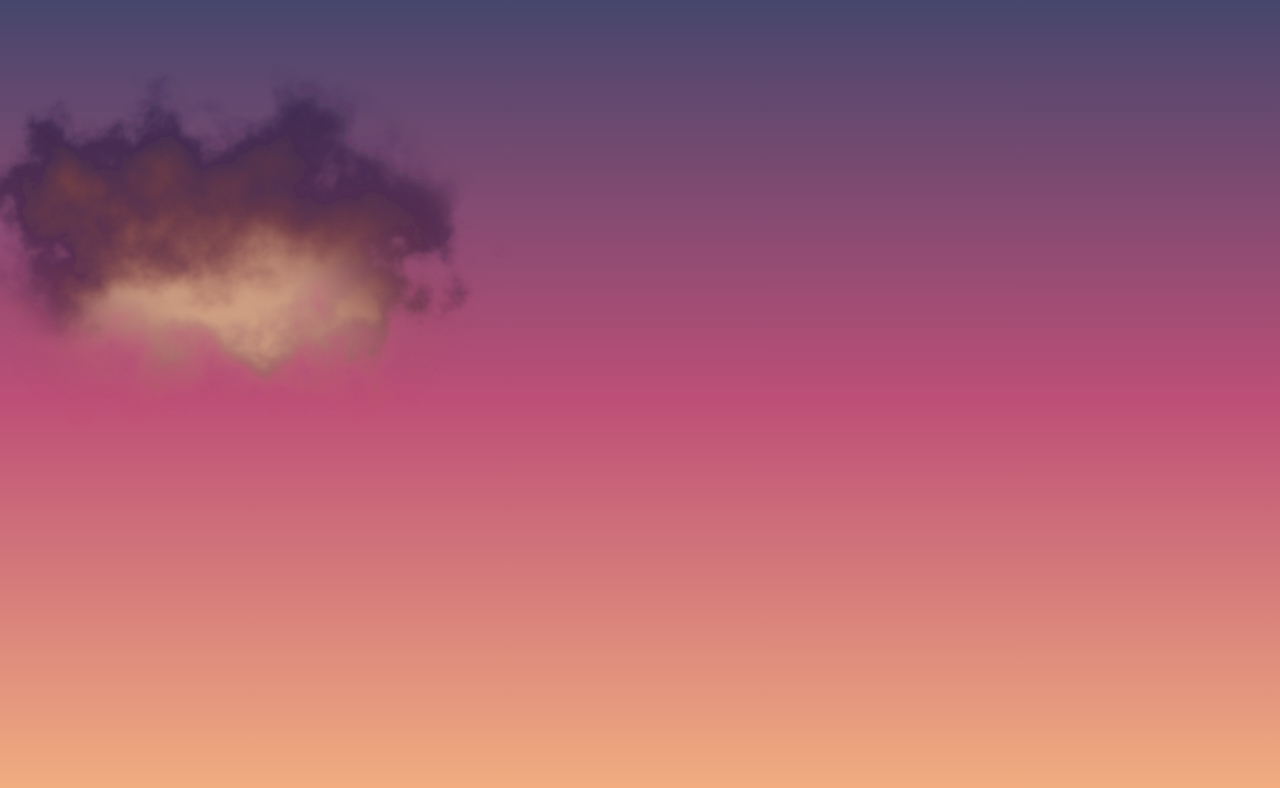
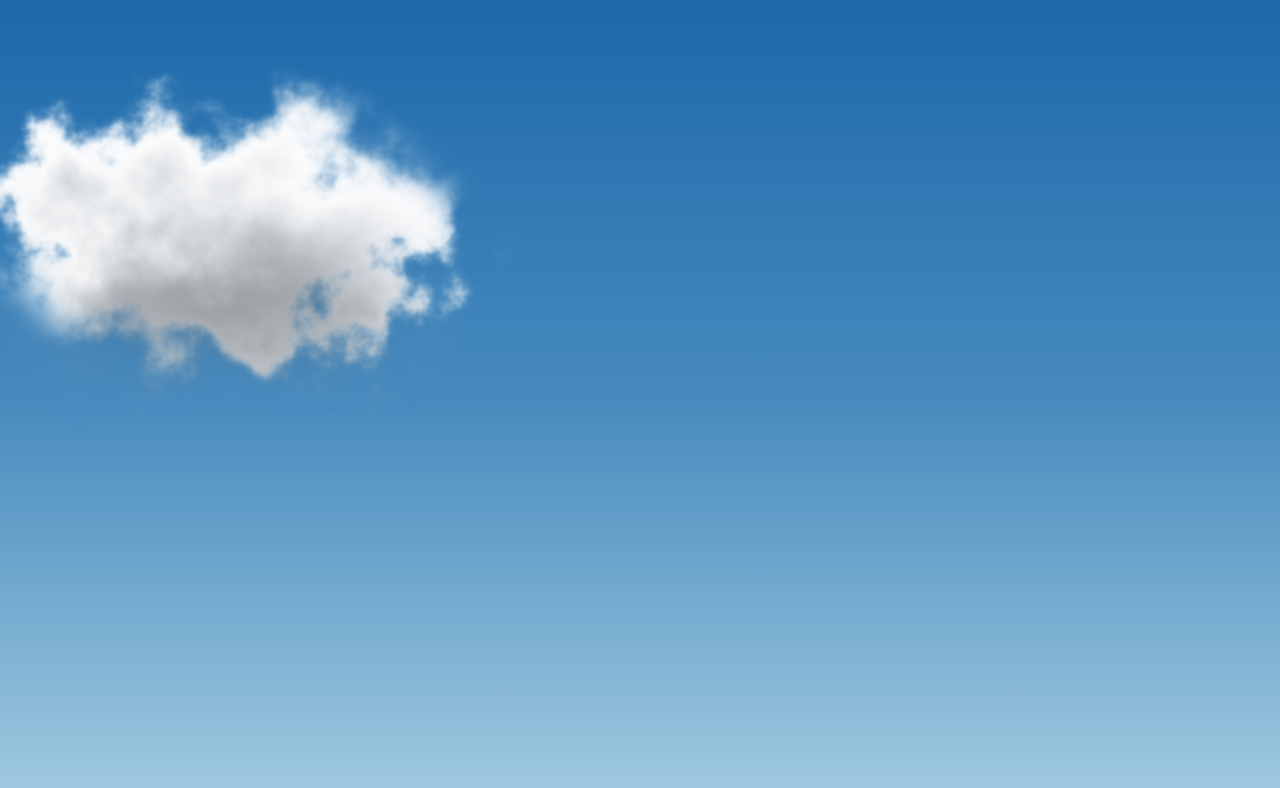
Before and after one commit to Carmen-Dominguez/Cloud-Simulator, a React (Create React App) app: page / in a window 1280 px wide. Shown: the top 788 px of the page. Built offline with nearby package versions, Linux system fonts and the light colour scheme.

Commit message:
day & night sky update

```diff
--- a/src/components/App/index.tsx
+++ b/src/components/App/index.tsx
@@ -4,8 +4,8 @@ import { Sky } from "../Sky";
 
 export default function App() {
   return (
-    <Sky time={"twilight"}>
-      <Cloud seedNumber={7} numOctaves={5} time={"twilight"} />
+    <Sky time={"day"}>
+      <Cloud seedNumber={7} numOctaves={5} time={"day"} />
     </Sky>
   );
 }
--- a/src/components/Sky/Sky.module.scss
+++ b/src/components/Sky/Sky.module.scss
@@ -3,7 +3,7 @@ body {
 }
 
 .day {
-  background: linear-gradient(to top, #283e51, #0a2342);
+  background: linear-gradient(to top, #a1cae0, #478bbe, #1d68aa);
   height: 100vh;
 }
 
@@ -13,6 +13,6 @@ body {
 }
 
 .night {
-  background: linear-gradient(to top, #283e51, #0a2342);
+  background: linear-gradient(to top, #283e51, #00001c);
   height: 100vh;
 }
```
